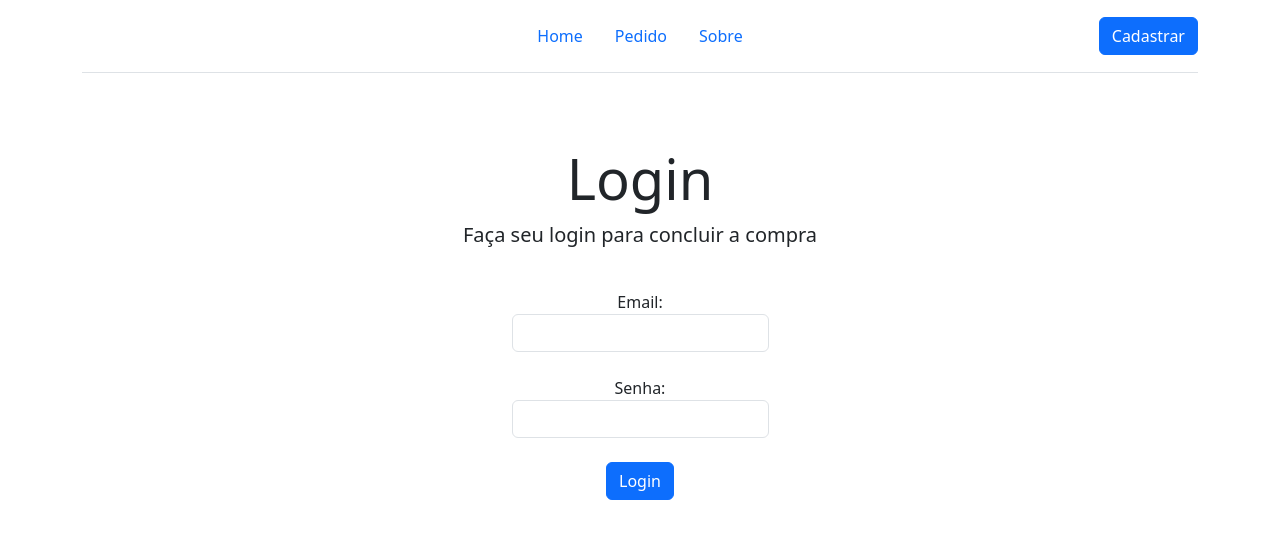
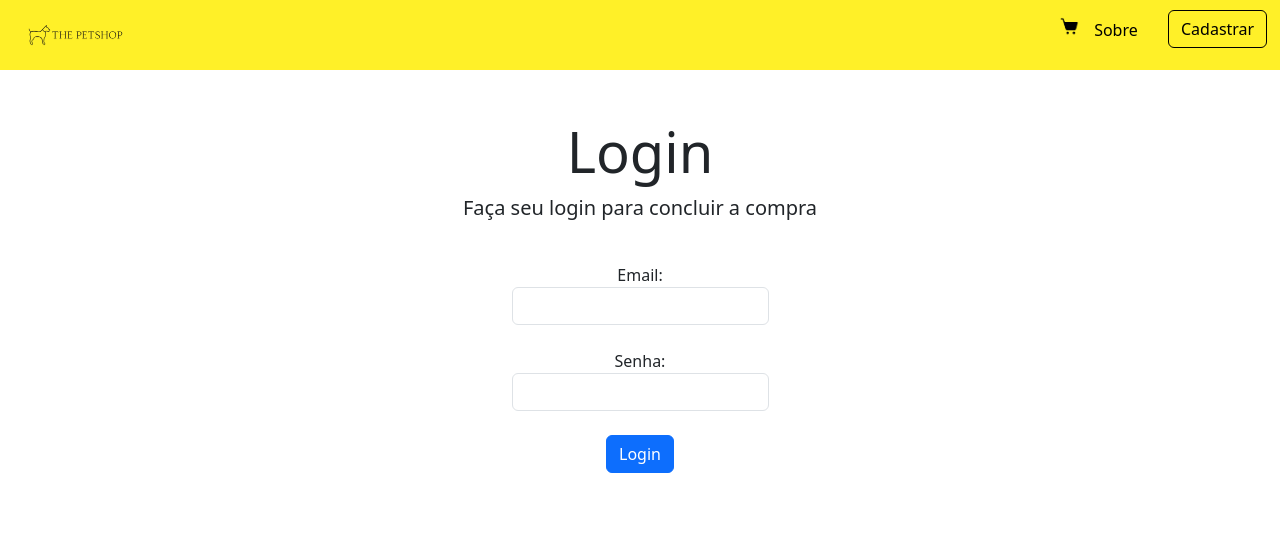
Before and after one commit to LeonardoFurmann/petshop-front-back, a React (Create React App) app in the folder frontend/: page /login in a window 1280 px wide. Shown: the top 538 px of the page. Built offline with nearby package versions, Linux system fonts and the light colour scheme.

Commit message:
Alteração do design das páginas

```diff
--- a/frontend/src/components/Banner/Banner.css
+++ b/frontend/src/components/Banner/Banner.css
@@ -0,0 +1,50 @@
+.banner{
+    object-fit: cover;
+    width: 100%;
+    height: 300px;
+}
+
+.logo{
+    object-fit: cover;
+    width: 100%;
+    margin: 10px 0 30px 0;
+    padding: 0 25% 0 25%;
+    height: 20vh;
+    background-color: white;
+}
+
+.banner-container{
+    display: grid;
+    grid-template-columns: auto auto auto;
+}
+
+.item{
+    text-align: center;
+    border-left: 1px solid black;
+    height: 50px;
+    padding: 10px;
+    background-color: white;
+}
+
+.slogan{
+    position:absolute;
+    right: 1%;
+    top: 13vh;
+    display: inline-block;
+    width: 50%;
+    word-wrap: break-word !important;
+    white-space: normal !important;
+    justify-content: right !important;
+    color: white;
+}
+
+.slogan-1{
+    text-align: right !important;
+    font-weight: 900 !important;
+    font-size: 5rem;
+}
+
+.slogan-2{
+    text-align: right !important;
+    font-size: 3rem;
+}
--- a/frontend/src/components/Banner/index.js
+++ b/frontend/src/components/Banner/index.js
@@ -1,10 +1,27 @@
+import "./Banner.css"
+
+
 export default function Banner(){
 
-    const imagePath = process.env.PUBLIC_URL + '/';
+    const bannerImgPath = process.env.PUBLIC_URL + '/banner-img.jpg';
+    const logoImgPath = process.env.PUBLIC_URL + '/the-petshop-logo-transparent.png';
+    const acessorios = document.getElementsByClassName("acessorios")[0];
+    const brinquedos = document.getElementsByClassName("brinquedos")[0];
+    const racoes = document.getElementsByClassName("racoes")[0];
 
     return(
-        <div className="Banner">
-            <img></img>
+        <div>
+            <img className="banner" src={bannerImgPath}></img>
+            <div className="slogan">
+                <h1 className="slogan-1">The PetShop</h1>
+                <h3 className="slogan-2">Os melhores produtos para o seu pet, quando e onde você estiver!</h3>
+            </div>
+            <div className="banner-container">
+                <div className="item 1">Acessórios</div>
+                <div className="item 2">Brinquedos</div>
+                <div className="item 3">Rações</div>
+            </div>
+            <img className="logo" src={logoImgPath}></img>
         </div>
     )
 }
--- a/frontend/src/components/Cadastro/Cadastro.css
+++ b/frontend/src/components/Cadastro/Cadastro.css
@@ -61,4 +61,5 @@ input {
   border-radius: 100%;
   margin: 10px auto;
   object-fit: cover;
+  border: 1px solid black;
 }
--- a/frontend/src/components/Card/card.css
+++ b/frontend/src/components/Card/card.css
@@ -1,15 +1,24 @@
 .linha {
   display: block;
-  width: 75%;
+  width: 100%;
+  height: 520px;
   margin: auto;
   overflow: auto;
   white-space: nowrap;
+  background-color: white;
+  border-radius: 25px;
+  padding: 1%;
 }
 
 .coluna {
   display: inline-block;
-  width: 25%;
-  margin: 0 0.5% 0 0.5%;
+  width: 20%;
+  margin: 0 0.75% 0 0.75%;
+}
+
+.card{
+  border: none !important;
+  box-shadow: 0px 0px 5px 3px rgba(168, 168, 168, 0.219);
 }
 
 .filtrarPor {
@@ -28,3 +37,36 @@
   overflow-wrap: break-word;
   font-size: 1rem;
 }
+
+.card-img-1{
+  object-fit: contain;
+  width: 100%;
+  height: 200px;
+}
+
+.descricao{
+  display: inline-block;
+  white-space: normal;
+  word-wrap: break-word;
+  width: 100%;
+}
+
+.categoria{
+  background-color: rgb(255, 210, 87);
+  border-radius: 10px;
+}
+
+.preco{
+  font-size: 1.5rem;
+}
+
+.animal{
+  background-color: rgb(235, 235, 235);
+}
+
+.filtro{
+  border: none;
+  border-radius: 10px;
+  padding: 5px 10px 5px 10px;
+  margin-left: 1%;
+}
--- a/frontend/src/components/Card/index.js
+++ b/frontend/src/components/Card/index.js
@@ -67,7 +67,7 @@ export default function Card({ searchValue, categoria }) {
     <div className="container text-center">
       <div className="filtrarPor">
         <label>Filtrar por:</label>
-        <select name="filtro" id="filtro" onChange={handleFiltroChange}>
+        <select name="filtro" className="filtro" onChange={handleFiltroChange}>
           <option value="preçoMaior">Preço(Maior pro menor)</option>
           <option value="preçoMenor">Preço(Menor pro maior)</option>
           <option value="nome">Nome</option>
@@ -80,23 +80,23 @@ export default function Card({ searchValue, categoria }) {
               <img
                 src={produto.imagem}
                 alt={produto.nome}
-                className="card-img-top"
+                className="card-img-1"
               />
               <div className="card-body">
                 <h5 className="card-title">
                   {produto.nome}
                 </h5>
-                <p>
-                  Categoria: {produto.categoria}
+                <p className="categoria">
+                  {produto.categoria}
                 </p>
-                <p>
-                  Preço: {produto.preço}R$
+                <p className="preco">
+                R${produto.preço}
                 </p>
-                <p>
-                  Descrição: {produto.descrição}
+                <p className="descricao">
+                  {produto.descrição}
                 </p>
-                <p>
-                  Para: {produto.animal}
+                <p className="animal">
+                  {produto.animal}
                 </p>
                 <p className="card-text">{produto.descricao}</p>
                   <a href={`/detalhes/${produto.codigo}`}>
--- a/frontend/src/components/Header/header.css
+++ b/frontend/src/components/Header/header.css
@@ -0,0 +1,40 @@
+.header-options-container{
+    background-color: #FFF028;
+    display: grid;
+    grid-template-columns: 10% 75% auto auto auto;
+    padding: 10px 1% 10px 1%;
+
+}
+
+.header-options-container > div{
+    display: inline-block;
+    text-align: right;
+    padding:0;
+}
+
+a{
+    text-decoration: none !important;
+    color: black !important;
+}
+
+.carrinho{
+    margin-top: 5px;
+    width: 2%;
+}
+
+.logo-icon{
+    width: 100%;
+    object-fit: cover;
+    height: 50px;
+    z-index: 2;
+}
+
+.sobre{
+    margin-top: 8px !important;
+}
+
+.login, .registro{
+    color: black !important;
+    border: 1px solid black !important;
+    background-color: rgba(255, 255, 255, 0) !important;
+}
--- a/frontend/src/components/Header/index.js
+++ b/frontend/src/components/Header/index.js
@@ -5,59 +5,41 @@ import { useLocation } from "react-router-dom";
 export default function Header() {
   const location = useLocation();
   return (
-    <div className="container">
-      <header className="d-flex flex-wrap align-items-center justify-content-center justify-content-md-between py-3 mb-4 border-bottom">
-        <a
-          href="/"
-          className="d-flex align-items-center col-md-3 mb-2 mb-md-0 text-dark text-decoration-none"
-        >
-          <svg
-            className="bi me-2"
-            width="40"
-            height="32"
-            role="img"
-            aria-label="Bootstrap"
-          ></svg>
-        </a>
 
-        <ul className="nav col-12 col-md-auto mb-2 justify-content-center mb-md-0">
-          <li>
-            {" "}
-            <Link className="nav-link" to="/">
-              Home
-            </Link>{" "}
-          </li>
-          <li>
-            {" "}
-            <Link className="nav-link" to="/pedido">
-              Pedido
-            </Link>{" "}
-          </li>
-          <li>
-            {" "}
-            <Link className="nav-link" to="/sobre">
+        <div className="header-options-container">
+           <div>
+            <Link to="/">
+            <img className="logo-icon" src={process.env.PUBLIC_URL + '/the-petshop-logo-transparent.png'}></img>
+            </Link>
+            </div>
+            <div>
+            <Link to="/pedido">
+              <img className="carrinho" src={process.env.PUBLIC_URL + '/carrinho.png'}></img>
+            </Link>
+            </div>
+            <div className="sobre">
+            <Link to="/sobre">
               Sobre
-            </Link>{" "}
-          </li>
-        </ul>
-
-        <div className="col-md-3 text-end">
+            </Link>
+            </div>
+            <div>
             {location.pathname != "/login" && (
               <a href={`/login`}>
-              <button type="button" className="btn btn-outline-primary me-2">
+                <button type="button" className="btn btn-outline-primary me-2 login">
                   Login
                 </button>
               </a>
             )}
+            </div>
+            <div>
             {location.pathname != "/cadastro" && (
               <a href={`/cliente`}>
-              <button type="button" className="btn btn-primary">
+                <button type="button" className="btn btn-primary registro">
                   Cadastrar
                 </button>
               </a>
             )}
             </div>
-      </header>
           </div>
   );
 }
--- a/frontend/src/components/SearchBar/index.js
+++ b/frontend/src/components/SearchBar/index.js
@@ -27,12 +27,13 @@ export default function SearchBar() {
                     type="text"
                     placeholder="Pesquisar..."
                     onChange={handleSearchValue}
+                    className="search-bar-input"
                 />
             </div>
 
             <div className="container text-center">
                 {categorias.map((categoria) => (
-                    <div key={categoria.id}>
+                    <div key={categoria.id} className={categoria.nome.toLowerCase().normalize('NFD').replace(/[\u0300-\u036f]/g, "")}>
                         <h1>{categoria.nome}</h1>
                         <Card searchValue={busca} categoria={categoria.nome} />
                     </div>
--- a/frontend/src/components/SearchBar/searchBar.css
+++ b/frontend/src/components/SearchBar/searchBar.css
@@ -3,6 +3,17 @@
   margin: 20px auto;
 }
 
-input {
+
+.search-bar-input{
   width: 50%;
+  height: 5vh;
+  border: none;
+  border-radius: 15px;
+  padding: 5px 20px 5px 20px;
+  font-size: 1.2rem;
 }
+
+.acessorios h1 .brinquedos h1 .racoes h1{
+  display: inline-block !important;
+  font-weight: 200 !important;
+}
--- /dev/null
+++ b/frontend/src/pages/home.css
@@ -0,0 +1,9 @@
+h1{
+    text-align: center;
+    font-weight: 200 !important;
+}
+
+h3{
+    text-align: center;
+    font-weight: 200 !important;
+}
--- a/frontend/src/pages/home.js
+++ b/frontend/src/pages/home.js
@@ -1,11 +1,15 @@
 import React from "react";
 import Title from "./../components/Title/index";
 import SearchBar from "../components/SearchBar";
+import Banner from "../components/Banner";
+import "./home.css";
 
 function Home() {
   return (
-    <div>
-      <Title title={"Catálogo de Produtos"} text={"Produtos Disponíveis"} />
+    <div style={{backgroundColor: "#D5F3FF"}}>
+      <Banner/>
+      <h1>Catálogo de Produtos</h1>
+      <h3>Produtos disponíveis</h3>
       {/* <Title title=""/> */}
       <SearchBar/>
     </div>
```
Also changed, not shown: frontend/public/carrinho.png (added). Lines whose indentation alone changed are shown as unchanged.
